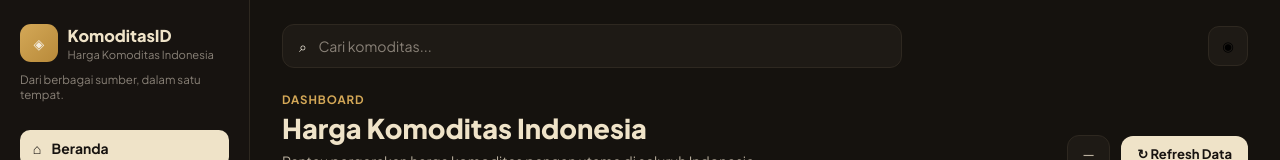
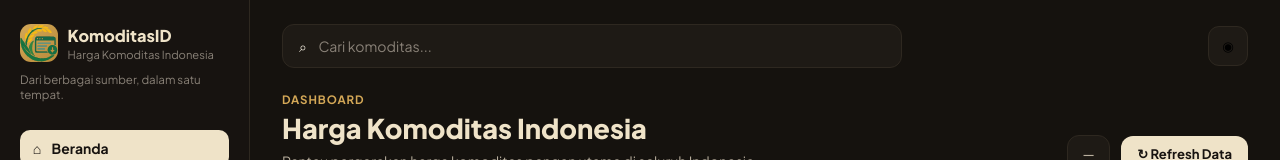
Before and after one commit to dnnyf-dev/scraper-komoditas-id, a website: page frontend/index.html in a window 1280 px wide. Shown: the top 160 px of the page. Drawn offline with Linux system fonts and the light colour scheme; no server answers.

Commit message:
Update index.html

```diff
--- a/frontend/index.html
+++ b/frontend/index.html
@@ -1,6 +1,6 @@
 <!DOCTYPE html><html lang="id"><head><meta charset="UTF-8"><meta name="viewport" content="width=device-width, initial-scale=1.0"><title>KomoditasID — Beranda</title><link rel="preconnect" href="https://fonts.googleapis.com"><link href="https://fonts.googleapis.com/css2?family=Plus+Jakarta+Sans:wght@400;500;600;700;800&display=swap" rel="stylesheet"><link rel="icon" type="image/svg+xml" href="favicon.svg">
 <link rel="stylesheet" href="css/style.css"></head><body data-page="home"><div class="app">
-<aside class="sidebar"><div class="brand"><div class="brand-icon">◈</div><div><p class="brand-title">KomoditasID</p><p class="brand-sub">Harga Komoditas Indonesia</p></div></div><p class="brand-tag">Dari berbagai sumber, dalam satu tempat.</p><nav class="nav"><a href="index.html" class="nav-item" data-page="home">⌂ <span>Beranda</span></a><a href="commodities.html" class="nav-item" data-page="commodities">▤ <span>Data Komoditas</span></a><a href="analysis.html" class="nav-item" data-page="analysis">▥ <span>Grafik &amp; Analisis</span></a><a href="favorites.html" class="nav-item" data-page="favorites">☆ <span>Favorit</span></a><a href="settings.html" class="nav-item" data-page="settings">⚙ <span>Pengaturan</span></a></nav><div class="sidebar-foot"><div class="status-box"><p class="status-row"><span class="status-dot" id="status-dot"></span><span id="status-text">Memuat...</span></p><p class="status-sub">Terakhir diperbarui:<br><span id="status-time">—</span></p></div><p class="source-note">🔄 Data dari BPS, Kementan, Kemendag, dan PIHPS BI.</p></div></aside>
+<aside class="sidebar"><div class="brand"><div class="brand-icon"><img src="favicon.svg" alt="KomoditasID" width="38" height="38"></div><div><p class="brand-title">KomoditasID</p><p class="brand-sub">Harga Komoditas Indonesia</p></div></div><p class="brand-tag">Dari berbagai sumber, dalam satu tempat.</p><nav class="nav"><a href="index.html" class="nav-item" data-page="home">⌂ <span>Beranda</span></a><a href="commodities.html" class="nav-item" data-page="commodities">▤ <span>Data Komoditas</span></a><a href="analysis.html" class="nav-item" data-page="analysis">▥ <span>Grafik &amp; Analisis</span></a><a href="favorites.html" class="nav-item" data-page="favorites">☆ <span>Favorit</span></a><a href="settings.html" class="nav-item" data-page="settings">⚙ <span>Pengaturan</span></a></nav><div class="sidebar-foot"><div class="status-box"><p class="status-row"><span class="status-dot" id="status-dot"></span><span id="status-text">Memuat...</span></p><p class="status-sub">Terakhir diperbarui:<br><span id="status-time">—</span></p></div><p class="source-note">🔄 Data dari BPS, Kementan, Kemendag, dan PIHPS BI.</p></div></aside>
 <main class="main"><header class="topbar"><div class="search-box"><span>⌕</span><input id="search-input" placeholder="Cari komoditas..." disabled></div><div class="topbar-right"><button class="icon-btn avatar-btn" id="profile-btn" title="Profil akun">◉</button></div></header>
 <section class="hero-head"><div><p class="eyebrow">DASHBOARD</p><h1>Harga Komoditas Indonesia</h1><p class="hero-sub">Pantau pergerakan harga komoditas pangan utama di seluruh Indonesia.</p></div><div class="hero-actions"><div class="date-pill" id="date-pill">—</div><button class="refresh-btn" id="refresh-btn">↻ Refresh Data</button></div></section>
 <section class="stat-row" id="stat-row"></section>
```
